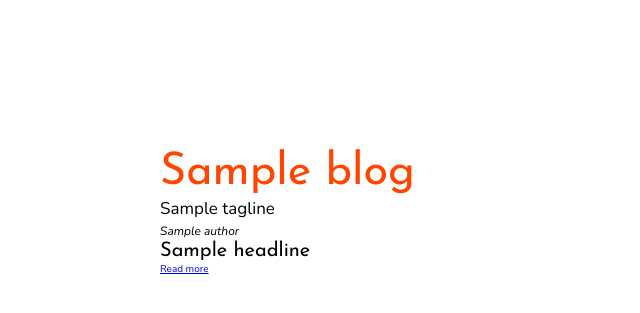
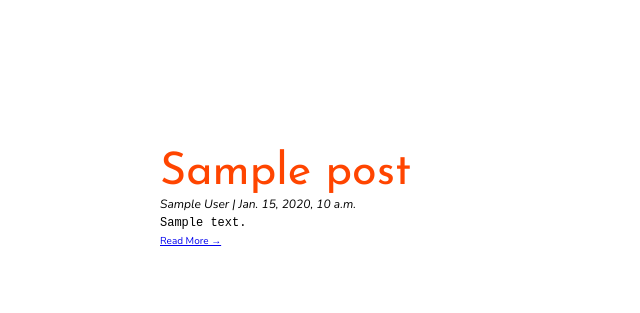
Before and after one commit to ddeveloper72/django-mongodb, a Django app: template blog/templates/blogs.html in a window 1280 px wide. Shown: the part 32-345 px from the top of the page, without its empty margins (0-640 px from the left). Run offline with Django 3.2, Linux system fonts and the light colour scheme; the template is opened without the code that fills it: most values are stand-ins (such as "Sample title", 1, 10 or a date in 2020); parts of the project's set-up code (start-up, migrations or seed data) failed here and were passed over.

Commit message:
reworked markup to work wiht revised view & model

```diff
--- a/blog/templates/blogs.html
+++ b/blog/templates/blogs.html
@@ -3,17 +3,13 @@
 {%  block content %}
 
 <div class="blog">
-    {% for entry in entries %}
+    {% for post in posts %}
     <div class="blog__header">
-        <h1 class="heading-1 blog__name">{{ entry.blog.name }}</h1>
-        <p class="blog__tagline">{{ entry.blog.tagline }}</p>
-        <p class="blog__author">{{ entry.author.name }}</p>
+        <h1 class="heading-1 blog__name">{{ post.title }}</h1>
+        <p class="blog__author">{{ post.author }} | {{ post.created_on}}</p>
+        <p class="blog__body-text">{{post.content|slice:":200" }}</p>
+        <a href="{% url 'post_detail' post.slug  %}" class="btn btn-primary">Read More &rarr;</a>
     </div>
-    <div class="blog__headline">
-        <h2 class="heading-2 blog__headline">{{ entry.headline }}</h2>
-    </div>
-    <p><a href="{% url 'BlogDetail' entry.id %}" class="btn btn-default btn-primary">Read
-            more</a></p>
     {% endfor %}
     <br>
 </div>
```
